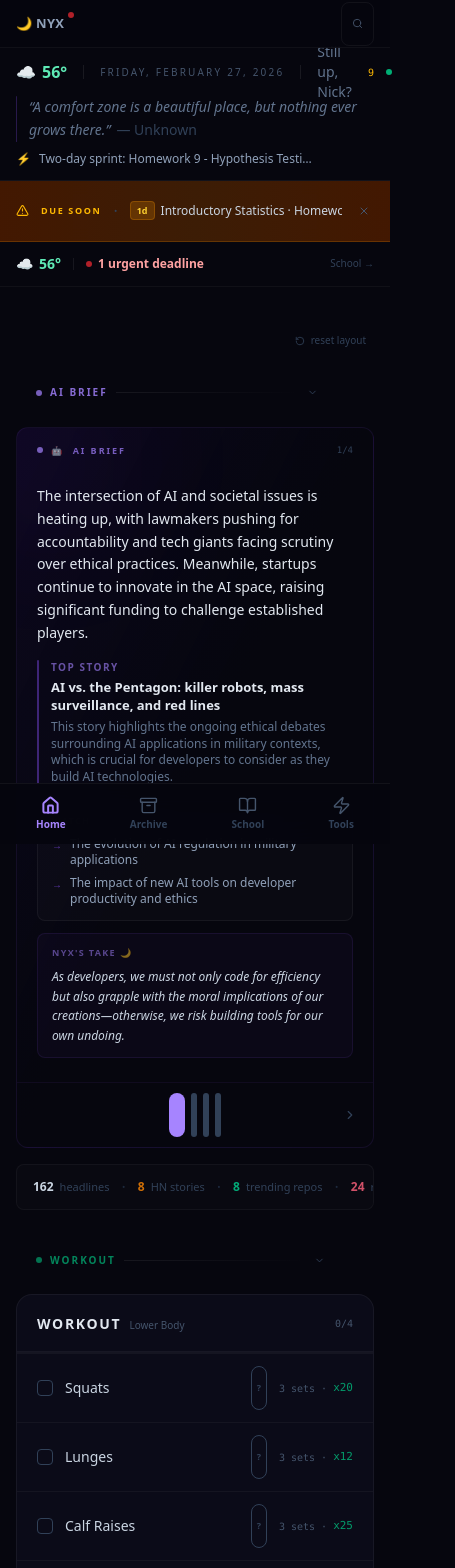
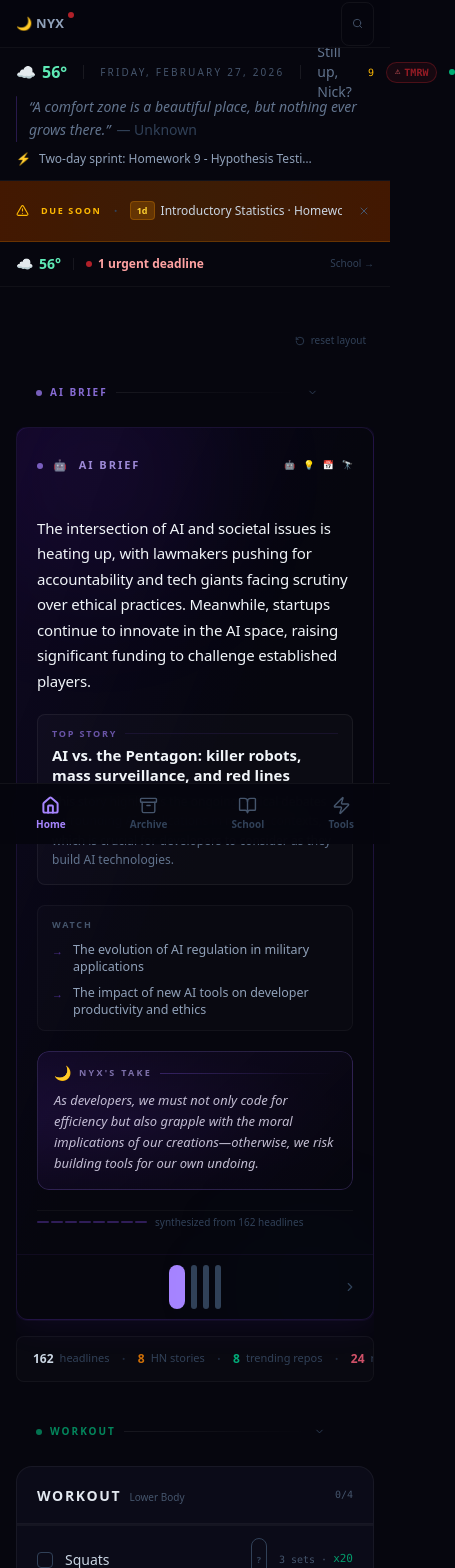
Before and after one commit to Damatnic/nyx-daily, a Next.js app: page / in a window 390 px wide. Shown: the top 1568 px of the page, 455 px wide, since content can reach past the window. Built offline with nearby package versions, Linux system fonts and the light colour scheme.

Commit message:
flagship: premium AI Brief, workout streak, urgent deadline hero, smart defaults, discovery zone

```diff
--- a/app/page.tsx
+++ b/app/page.tsx
@@ -68,6 +68,9 @@ export default async function HomePage() {
   const headlineCount = countHeadlines(briefing.news as Record<string, Array<unknown>>);
   const upcomingCount = (briefing.school_deadlines ?? []).filter(d => !d.done && d.days >= 0 && d.days <= 7).length;
   const urgentDeadlines = (briefing.school_deadlines ?? []).filter(d => !d.done && d.days <= 1).length;
+  const urgentDeadline = (briefing.school_deadlines ?? [])
+    .filter(d => !d.done && d.days >= 0 && d.days <= 1)
+    .sort((a, b) => a.days - b.days)[0] ?? null;
   const breathworkFallback = briefing.breathwork
     ? `${briefing.breathwork.name}: ${briefing.breathwork.steps} (${briefing.breathwork.rounds} rounds)`
     : undefined;
@@ -85,6 +88,7 @@ export default async function HomePage() {
         upcomingCount={upcomingCount}
         focus={briefing.focus}
         streak={streak}
+        urgentDeadline={urgentDeadline}
       />
 
       <UrgencyBanner deadlines={briefing.school_deadlines} />
--- a/components/briefing/BriefingCarousel.tsx
+++ b/components/briefing/BriefingCarousel.tsx
@@ -14,6 +14,7 @@ interface CarouselProps {
   facts?: DailyFact[] | null;
   onThisDay?: OnThisDayEvent[] | null;
   apod?: NasaApodType | null;
+  sourceCount?: number;
 }
 
 interface Panel {
@@ -26,7 +27,7 @@ interface Panel {
 const SWIPE_THRESHOLD = 50;
 const DRAG_START_THRESHOLD = 8; // px before we consider it a drag
 
-export default function BriefingCarousel({ tldr, word, facts, onThisDay, apod }: CarouselProps) {
+export default function BriefingCarousel({ tldr, word, facts, onThisDay, apod, sourceCount }: CarouselProps) {
   const [current, setCurrent] = useState(0);
   const [dragOffset, setDragOffset] = useState(0);
   const isDragging = useRef(false);
@@ -41,7 +42,7 @@ export default function BriefingCarousel({ tldr, word, facts, onThisDay, apod }:
   const panels: Panel[] = [];
 
   if (tldr?.summary) {
-    panels.push({ id: 'tldr', label: 'AI Brief', icon: '🤖', content: <TLDRCard tldr={tldr} /> });
+    panels.push({ id: 'tldr', label: 'AI Brief', icon: '🤖', content: <TLDRCard tldr={tldr} sourceCount={sourceCount} /> });
   }
   if (word || facts?.length) {
     panels.push({
@@ -140,19 +141,36 @@ export default function BriefingCarousel({ tldr, word, facts, onThisDay, apod }:
   const tx   = -(safe * 100) + pct;
 
   return (
-    <div className="relative overflow-hidden rounded-xl border border-violet-500/10 bg-gradient-to-br from-violet-950/20 via-[#06060e] to-[#06060e]">
+    <div className="relative overflow-hidden rounded-xl border border-violet-500/15 bg-gradient-to-br from-violet-950/25 via-[#06060e] to-[#06060e]"
+         style={{ boxShadow: '0 0 0 1px rgba(139,92,246,0.06), 0 8px 32px rgba(124,58,237,0.08)' }}>
       {/* Ambient glow */}
-      <div className="absolute -top-12 -left-12 w-40 h-40 rounded-full bg-violet-600/5 blur-3xl pointer-events-none" />
+      <div className="absolute -top-16 -left-8 w-56 h-56 rounded-full bg-violet-600/8 blur-3xl pointer-events-none" />
+      <div className="absolute -bottom-8 right-0 w-32 h-32 rounded-full bg-cyan-600/4 blur-3xl pointer-events-none" />
 
       {/* Label bar */}
       <div className="flex items-center justify-between px-5 pt-4 pb-0">
-        <div className="flex items-center gap-2">
+        <div className="flex items-center gap-2.5">
           <span className="w-1.5 h-1.5 rounded-full bg-violet-400 animate-pulse shrink-0" />
-          <span className="text-[9px] font-black uppercase tracking-[0.22em] text-violet-400/70">
+          <span className="text-[11px] font-black uppercase tracking-[0.18em] text-violet-300/80">
             {panels[safe]?.icon}&nbsp;&nbsp;{panels[safe]?.label}
           </span>
         </div>
-        <span className="text-[9px] text-slate-700 font-mono">{safe + 1}/{count}</span>
+        <div className="flex items-center gap-2">
+          {count > 1 && panels.map((p, i) => (
+            <button
+              key={p.id}
+              onClick={() => setCurrent(i)}
+              title={p.label}
+              className={`text-[9px] font-mono transition-all duration-200 ${
+                i === safe
+                  ? 'text-violet-400/80 font-bold'
+                  : 'text-slate-700 hover:text-slate-500'
+              }`}
+            >
+              {p.icon}
+            </button>
+          ))}
+        </div>
       </div>
 
       {/* Slider track — touch-action: pan-y lets vertical scroll pass through to the browser */}
--- a/components/briefing/HeroSection.tsx
+++ b/components/briefing/HeroSection.tsx
@@ -1,4 +1,4 @@
-import { DailyBriefing } from '@/lib/types';
+import { DailyBriefing, SchoolDeadline } from '@/lib/types';
 import TimeGreeting from './TimeGreeting';
 import { parseWeather, tempColor } from '@/lib/weather';
 
@@ -11,9 +11,10 @@ interface Props {
   upcomingCount: number;
   focus?: string | null;
   streak?: number;
+  urgentDeadline?: SchoolDeadline | null;
 }
 
-export default function HeroSection({ briefing, weekNum, heroDateStr, dayOfYear, headlineCount, upcomingCount, focus, streak }: Props) {
+export default function HeroSection({ briefing, weekNum, heroDateStr, dayOfYear, headlineCount, upcomingCount, focus, streak, urgentDeadline }: Props) {
   const year      = new Date(briefing.date + 'T12:00:00').getFullYear();
   const totalDays = year % 4 === 0 ? 366 : 365;
   const pct       = Math.round((dayOfYear / totalDays) * 100);
@@ -84,6 +85,21 @@ export default function HeroSection({ briefing, weekNum, heroDateStr, dayOfYear,
                 <span className="text-slate-700 hidden lg:inline">streak</span>
               </span>
             )}
+            {/* Urgent deadline pill */}
+            {urgentDeadline && (
+              <span
+                className="text-[10px] font-mono flex items-center gap-1 px-2 py-0.5 rounded-full border border-red-500/25 bg-red-500/[0.07] animate-soft-pulse"
+                title={`${urgentDeadline.course}: ${urgentDeadline.desc}`}
+              >
+                <span className="text-red-400 text-[9px]">⚠</span>
+                <span className="text-red-300/80 max-w-[100px] truncate hidden sm:block">
+                  {urgentDeadline.desc.split(' ').slice(0, 3).join(' ')}
+                </span>
+                <span className="text-red-500/60 font-bold">
+                  {urgentDeadline.days === 0 ? 'TODAY' : 'TMRW'}
+                </span>
+              </span>
+            )}
             <div className="flex items-center gap-1">
               <span className="w-1.5 h-1.5 rounded-full bg-emerald-500 animate-soft-pulse" />
             </div>
--- a/components/briefing/MetaBar.tsx
+++ b/components/briefing/MetaBar.tsx
@@ -1,5 +1,7 @@
+'use client';
 import type { DailyBriefing } from '@/lib/types';
-import { AlertTriangle } from 'lucide-react';
+import { AlertTriangle, Flame } from 'lucide-react';
+import { useWorkoutStreak } from '@/lib/useWorkoutStreak';
 
 function fmtTime(iso: string) {
   try {
@@ -46,6 +48,7 @@ function Sep() {
 }
 
 export default function MetaBar({ briefing, streak, headlineCount }: Props) {
+  const workoutStreak = useWorkoutStreak();
   const hnCount   = briefing.hacker_news?.length ?? 0;
   const releases  = briefing.releases_today;
   const relCount  = releases
@@ -102,11 +105,21 @@ export default function MetaBar({ briefing, streak, headlineCount }: Props) {
         );
       })()}
       {streak > 0 && (
-        <span className="flex items-center gap-1 shrink-0">
+        <span className="flex items-center gap-1 shrink-0" title={`${streak}-day briefing streak`}>
           <span className="text-[13px]">🔥</span>
           <span className="text-[12px] font-bold text-orange-400 tabular-nums">{streak}</span>
-          <span className="text-[11px] text-slate-700">day streak</span>
+          <span className="text-[11px] text-slate-700">briefing streak</span>
         </span>
+      )}
+      {workoutStreak > 0 && (
+        <>
+          <Sep />
+          <span className="flex items-center gap-1 shrink-0" title={`${workoutStreak}-day workout streak`}>
+            <Flame size={12} className="text-orange-500" />
+            <span className="text-[12px] font-bold text-orange-500 tabular-nums">{workoutStreak}</span>
+            <span className="text-[11px] text-slate-700">workout streak</span>
+          </span>
+        </>
       )}
     </div>
   );
--- a/components/briefing/TLDRCard.tsx
+++ b/components/briefing/TLDRCard.tsx
@@ -1,6 +1,11 @@
 import type { TLDRBrief } from '@/lib/types';
 
-export default function TLDRCard({ tldr }: { tldr?: TLDRBrief | null }) {
+interface Props {
+  tldr?: TLDRBrief | null;
+  sourceCount?: number;
+}
+
+export default function TLDRCard({ tldr, sourceCount }: Props) {
   if (!tldr?.summary) return null;
 
   const hasTopStory = !!tldr.top_story?.headline;
@@ -8,25 +13,26 @@ export default function TLDRCard({ tldr }: { tldr?: TLDRBrief | null }) {
   const hasNyxTake  = !!tldr.nyx_take;
 
   return (
-    <div className="px-5 py-4 space-y-4">
-      {/* World Summary */}
-      <p className="text-[14px] text-slate-200 leading-relaxed">
+    <div className="px-5 py-4 space-y-5">
+
+      {/* ── World Summary ─────────────────────────────────────────────── */}
+      <p className="text-[15px] text-slate-100 leading-[1.7] font-light tracking-[-0.01em]">
         {tldr.summary}
       </p>
 
-      {/* Top Story */}
+      {/* ── Top Story ─────────────────────────────────────────────────── */}
       {hasTopStory && (
-        <div className="flex gap-3">
-          <div className="w-0.5 shrink-0 rounded-full bg-violet-500/40 self-stretch" />
-          <div>
-            <p className="text-[10px] font-black uppercase tracking-[0.15em] text-violet-400/60 mb-1">
-              Top Story
-            </p>
-            <p className="text-[13px] font-semibold text-slate-200 leading-snug">
+        <div className="rounded-lg border border-white/[0.06] bg-white/[0.025] overflow-hidden">
+          <div className="flex items-center gap-2 px-3.5 pt-3 pb-1">
+            <span className="text-[9px] font-black uppercase tracking-[0.2em] text-violet-400/60">Top Story</span>
+            <div className="flex-1 h-px bg-violet-500/10" />
+          </div>
+          <div className="px-3.5 pb-3.5">
+            <p className="text-[15px] font-bold text-slate-100 leading-snug">
               {tldr.top_story!.headline}
             </p>
             {tldr.top_story!.why && (
-              <p className="text-[12px] text-slate-500 mt-1 leading-snug">
+              <p className="text-[12px] text-slate-500 mt-1.5 leading-relaxed">
                 {tldr.top_story!.why}
               </p>
             )}
@@ -34,35 +40,59 @@ export default function TLDRCard({ tldr }: { tldr?: TLDRBrief | null }) {
         </div>
       )}
 
-      {/* Watch list + Nyx Take — side by side when both exist */}
-      {(hasWatch || hasNyxTake) && (
-        <div className={`grid gap-3 ${hasWatch && hasNyxTake ? 'sm:grid-cols-2' : 'grid-cols-1'}`}>
+      {/* ── Watch list ────────────────────────────────────────────────── */}
       {hasWatch && (
-            <div className="rounded-lg border border-white/[0.05] bg-white/[0.02] px-3.5 py-3">
-              <p className="text-[9px] font-black uppercase tracking-[0.15em] text-slate-600 mb-2">
+        <div className="rounded-lg border border-white/[0.04] bg-white/[0.015] px-3.5 py-3">
+          <p className="text-[9px] font-black uppercase tracking-[0.2em] text-slate-600 mb-2.5">
             Watch
           </p>
-              <ul className="space-y-1.5">
+          <ul className="space-y-2">
             {tldr.watch!.map((item, i) => (
-                  <li key={i} className="flex items-start gap-2">
-                    <span className="text-violet-500/60 text-[10px] mt-0.5 shrink-0">→</span>
-                    <span className="text-[12px] text-slate-400 leading-snug">{item}</span>
+              <li key={i} className="flex items-start gap-2.5">
+                <span className="text-violet-500/50 text-[11px] mt-0.5 shrink-0 font-bold">→</span>
+                <span className="text-[12.5px] text-slate-400 leading-snug">{item}</span>
               </li>
             ))}
           </ul>
         </div>
       )}
 
+      {/* ── Nyx's Take — FLAGSHIP callout ─────────────────────────────── */}
       {hasNyxTake && (
-            <div className="rounded-lg border border-violet-500/10 bg-violet-500/[0.04] px-3.5 py-3">
-              <p className="text-[9px] font-black uppercase tracking-[0.15em] text-violet-400/50 mb-2">
-                Nyx&apos;s Take 🌙
-              </p>
-              <p className="text-[12px] text-slate-300 leading-relaxed italic">
+        <div className="relative rounded-xl overflow-hidden">
+          {/* Ambient glow behind the box */}
+          <div className="absolute inset-0 rounded-xl"
+               style={{ background: 'radial-gradient(ellipse at 30% 50%, rgba(124,58,237,0.12), transparent 70%)' }}
+               aria-hidden />
+          <div className="relative border border-violet-400/20 rounded-xl px-4 py-3.5"
+               style={{ background: 'linear-gradient(135deg, rgba(76,29,149,0.18) 0%, rgba(6,6,14,0.85) 100%)' }}>
+            {/* Label */}
+            <div className="flex items-center gap-2 mb-2.5">
+              <span className="text-sm leading-none select-none">🌙</span>
+              <span className="text-[9px] font-black uppercase tracking-[0.25em] text-violet-300/60">
+                Nyx&apos;s Take
+              </span>
+              <div className="flex-1 h-px" style={{ background: 'linear-gradient(90deg, rgba(139,92,246,0.3), transparent)' }} />
+            </div>
+            {/* Opinion */}
+            <p className="text-[13px] text-violet-100/80 leading-relaxed italic font-light">
               {tldr.nyx_take}
             </p>
           </div>
+        </div>
       )}
+
+      {/* ── Source count footer ───────────────────────────────────────── */}
+      {sourceCount && sourceCount > 0 && (
+        <div className="flex items-center gap-2 pt-1 border-t border-white/[0.04]">
+          <div className="flex gap-0.5">
+            {Array.from({ length: Math.min(8, Math.ceil(sourceCount / 20)) }).map((_, i) => (
+              <div key={i} className="w-3 h-0.5 rounded-full bg-violet-500/30" />
+            ))}
+          </div>
+          <span className="text-[10px] text-slate-700">
+            synthesized from {sourceCount} headlines
+          </span>
         </div>
       )}
     </div>
--- a/components/briefing/WorkoutTracker.tsx
+++ b/components/briefing/WorkoutTracker.tsx
@@ -2,8 +2,9 @@
 
 import { useState, useEffect, useCallback } from 'react';
 import type { WorkoutExercise } from '@/lib/types';
-import { Check, RotateCcw } from 'lucide-react';
+import { Check, RotateCcw, Flame } from 'lucide-react';
 import InfoTooltip from '@/components/ui/InfoTooltip';
+import { useWorkoutStreak } from '@/lib/useWorkoutStreak';
 
 interface ExerciseInfo { muscles: string; tip: string; }
 
@@ -72,6 +73,7 @@ export default function WorkoutTracker({ workout, date }: Props) {
   const [done, setDone] = useState<Set<number>>(new Set());
   const [mounted, setMounted] = useState(false);
   const key = `workout-${date}`;
+  const workoutStreak = useWorkoutStreak();
 
   useEffect(() => {
     setMounted(true);
@@ -116,6 +118,13 @@ export default function WorkoutTracker({ workout, date }: Props) {
           <span className="text-[10px] text-slate-600 ml-2">{workout.name}</span>
         </div>
         <div className="flex items-center gap-3">
+          {workoutStreak > 0 && (
+            <span className="flex items-center gap-1 text-[10px] font-mono" title={`${workoutStreak}-day workout streak`}>
+              <Flame size={11} className="text-orange-400" />
+              <span className="text-orange-400 tabular-nums">{workoutStreak}</span>
+              <span className="text-slate-700 hidden sm:inline">streak</span>
+            </span>
+          )}
           <span className="text-[10px] font-mono text-slate-600">{doneCount}/{total}</span>
           {doneCount > 0 && (
             <button onClick={reset} className="text-slate-700 hover:text-slate-400 transition-colors">
--- a/components/dashboard/WidgetGrid.tsx
+++ b/components/dashboard/WidgetGrid.tsx
@@ -33,7 +33,7 @@ import ArchiveStrip       from '@/components/briefing/ArchiveStrip';
 import MetaBar            from '@/components/briefing/MetaBar';
 
 // ── Types ──────────────────────────────────────────────────────────────────
-const STORAGE_KEY = 'nyx-widget-layout-v6';
+const STORAGE_KEY = 'nyx-widget-layout-v7';
 
 interface WidgetConfig { id: string; size: WidgetSize; collapsed: boolean; visible: boolean }
 
@@ -59,29 +59,30 @@ const SIZE_COL: Record<WidgetSize, string> = {
 //   Row 9  archive         [full]
 //
 const DEFAULT_LAYOUT: WidgetConfig[] = [
-  // Row 1 — orient
+  // ── ACT ZONE ─────────────────────────────────────────────────────────────
+  // Expanded by default — orient + act on your day immediately
   { id: 'carousel',        size: 'full', collapsed: false, visible: true },
-  // Row 2 — act (only cards you DO, not just read)
   { id: 'workout',         size: 'half', collapsed: false, visible: true },
   { id: 'breathwork',      size: 'half', collapsed: false, visible: true },
-  // Row 3 — read
+
+  // ── READ ZONE ────────────────────────────────────────────────────────────
+  // Core news + dev feeds — scan, don't drown
   { id: 'news',            size: 'full', collapsed: false, visible: true },
-  // Row 4 — dev feeds
   { id: 'github',          size: 'half', collapsed: false, visible: true },
-  { id: 'reddit',          size: 'half', collapsed: false, visible: true },
-  // Row 5 — more dev
   { id: 'hackernews',      size: 'half', collapsed: false, visible: true },
+  { id: 'daily_wisdom',    size: 'half', collapsed: false, visible: true },
   { id: 'personal_github', size: 'half', collapsed: false, visible: true },
-  // Row 6 — discovery
-  { id: 'producthunt',     size: 'half', collapsed: false, visible: true },
-  { id: 'hidden_gems',     size: 'half', collapsed: false, visible: true },
-  // Row 7 — daily picks
-  { id: 'app_of_day',      size: 'half', collapsed: false, visible: true },
-  { id: 'daily_wisdom',    size: 'half', collapsed: false, visible: true },
-  // Row 8 — media
-  { id: 'youtube',         size: 'half', collapsed: false, visible: true },
-  { id: 'releases',        size: 'half', collapsed: false, visible: true },
-  // Row 9 — archive
+
+  // ── DISCOVERY ZONE ───────────────────────────────────────────────────────
+  // Collapsed by default — expand when you have time to browse
+  { id: 'reddit',          size: 'half', collapsed: true,  visible: true },
+  { id: 'producthunt',     size: 'half', collapsed: true,  visible: true },
+  { id: 'hidden_gems',     size: 'half', collapsed: true,  visible: true },
+  { id: 'app_of_day',      size: 'half', collapsed: true,  visible: true },
+  { id: 'youtube',         size: 'half', collapsed: true,  visible: true },
+  { id: 'releases',        size: 'half', collapsed: true,  visible: true },
+
+  // ── ARCHIVE ──────────────────────────────────────────────────────────────
   { id: 'archive',         size: 'full', collapsed: false, visible: true },
 ];
 
@@ -192,6 +193,7 @@ export default function WidgetGrid({ briefing, streak, headlineCount, recentPrev
           facts={briefing.facts_of_the_day}
           onThisDay={briefing.on_this_day}
           apod={briefing.apod}
+          sourceCount={headlineCount}
         />
         <MetaBar briefing={briefing} streak={streak} headlineCount={headlineCount} />
       </div>
--- /dev/null
+++ b/lib/useWorkoutStreak.ts
@@ -0,0 +1,49 @@
+'use client';
+import { useState, useEffect } from 'react';
+
+/**
+ * Reads localStorage keys `workout-YYYY-MM-DD` for the past 30 days.
+ * A day counts if at least one exercise index was recorded as done.
+ * Today is "pending" — if today has 0 done, we skip it and look at yesterday.
+ */
+export function useWorkoutStreak(): number {
+  const [streak, setStreak] = useState(0);
+
+  useEffect(() => {
+    const today = new Date();
+    let s = 0;
+    let todaySkipped = false;
+
+    for (let i = 0; i < 30; i++) {
+      const d = new Date(today);
+      d.setDate(d.getDate() - i);
+      const dateStr = [
+        d.getFullYear(),
+        String(d.getMonth() + 1).padStart(2, '0'),
+        String(d.getDate()).padStart(2, '0'),
+      ].join('-');
+
+      try {
+        const saved = localStorage.getItem(`workout-${dateStr}`);
+        const done: number[] = saved ? JSON.parse(saved) : [];
+        const count = Array.isArray(done) ? done.length : 0;
+
+        if (count === 0) {
+          if (i === 0 && !todaySkipped) {
+            // Today not started yet — skip and check yesterday
+            todaySkipped = true;
+            continue;
+          }
+          break; // Gap found — streak ends
+        }
+        s++;
+      } catch {
+        break;
+      }
+    }
+
+    setStreak(s);
+  }, []);
+
+  return streak;
+}
```
Lines whose indentation alone changed are shown as unchanged.
